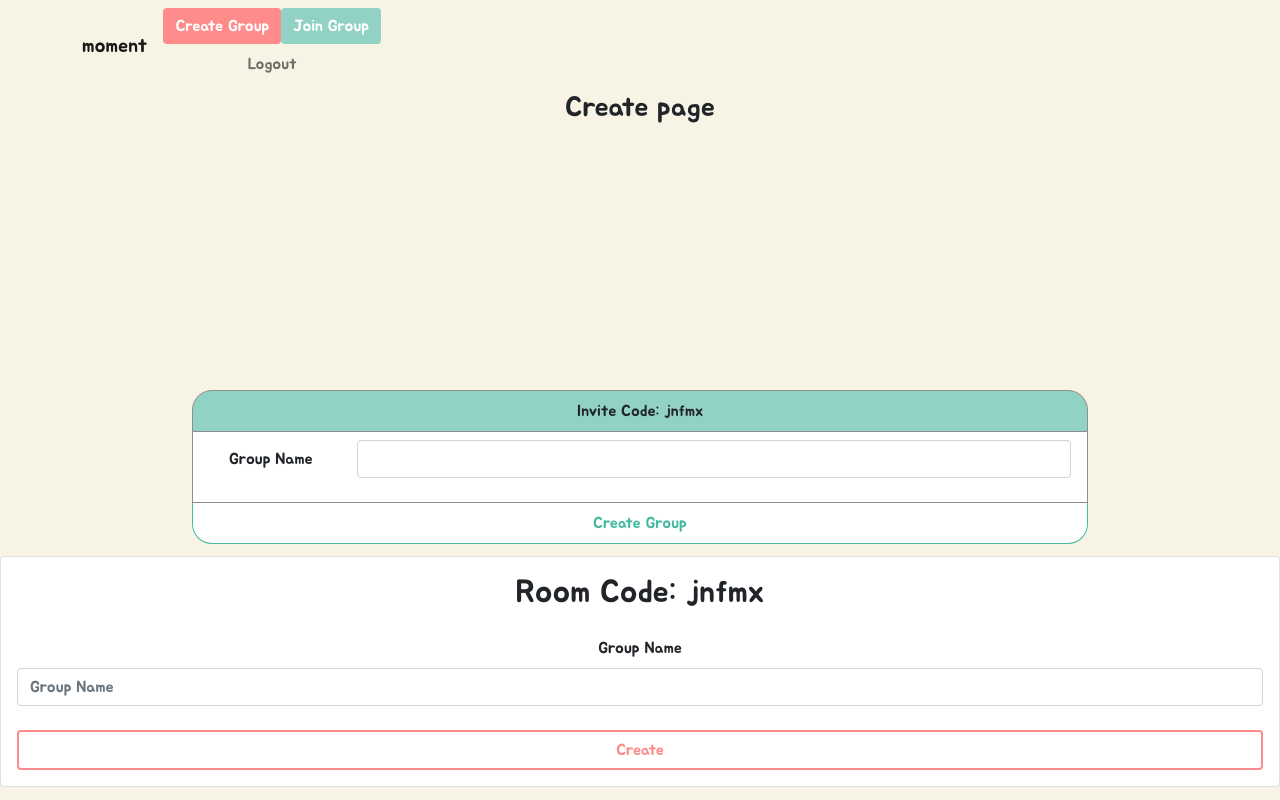
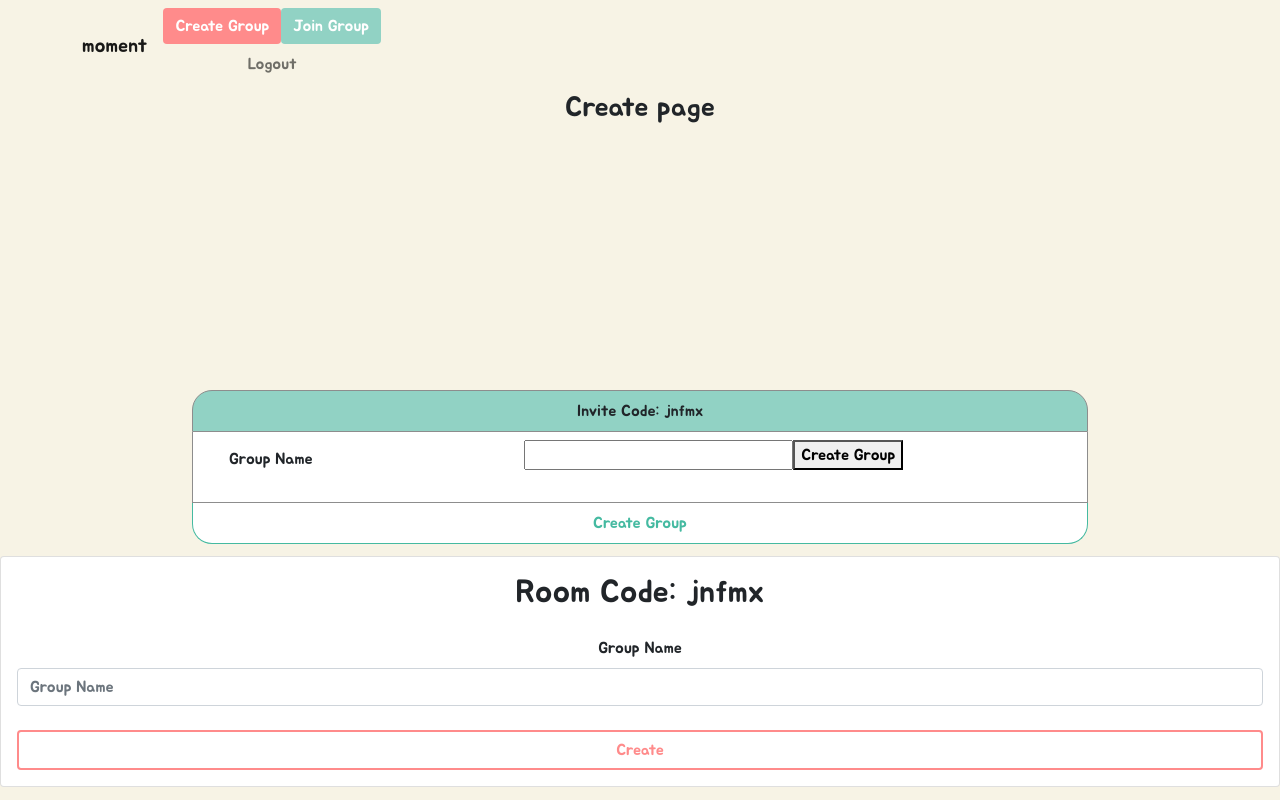
Before and after one commit to yiuchungcheung/REINER-WAS-RIGHT, a React (Create React App) app in the folder client/: page /create in a window 1280 px wide. Built offline with nearby package versions, Linux system fonts and the light colour scheme; no server answers.

Commit message:
work for form.js. Still trying to get onclick to register in real time to database.

```diff
--- a/client/src/components/form.js
+++ b/client/src/components/groupform.js
@@ -1,8 +1,8 @@
 import React, { useState } from 'react'
 import firebase from '../firebase';
 
-export default function form() {
-    const [groupname, setGroupName] = useState('');
+export default function GroupForm() {
+    const [groups, setGroupName] = useState('');
 
     const handleOnChange = (e) => {
         setGroupName(e.target.value);
@@ -10,8 +10,7 @@ export default function form() {
     const createGroup = () => {
       const groupRef = firebase.database().ref('groups');
       const group = {
-        groupname,
-        members,
+        groups,
       };
       groupRef.push(group)
     }
@@ -19,7 +18,7 @@ export default function form() {
   return (
     <div>
         <input type="text" onChange={handleOnChange}/>
-        <button onClick={createGroup}>Create Group!</button>
+        <button onClick={createGroup}>Create Group</button>
     </div>
   )
 }
--- a/client/src/pages/create.js
+++ b/client/src/pages/create.js
@@ -1,6 +1,6 @@
 import React, { useRef, useState } from 'react';
 import { Form, Button, Card, Alert } from 'react-bootstrap';
-
+import GroupForm from '../components/groupform'
 const link = Math.random().toString(36).replace(/[^a-z]+/g, '').substr(0, 5);;
 
 const Create = () => {
@@ -18,7 +18,7 @@ const Create = () => {
                             </div> */}
                             <label for="groupName" class="col-sm-2 col-form-label">Group Name</label>
                             <div class="col-sm-10">
-                                <input type="text" class="form-control" id="groupName"></input>
+                                <GroupForm/>
                             </div>
                         </div>
                     </li>
```
